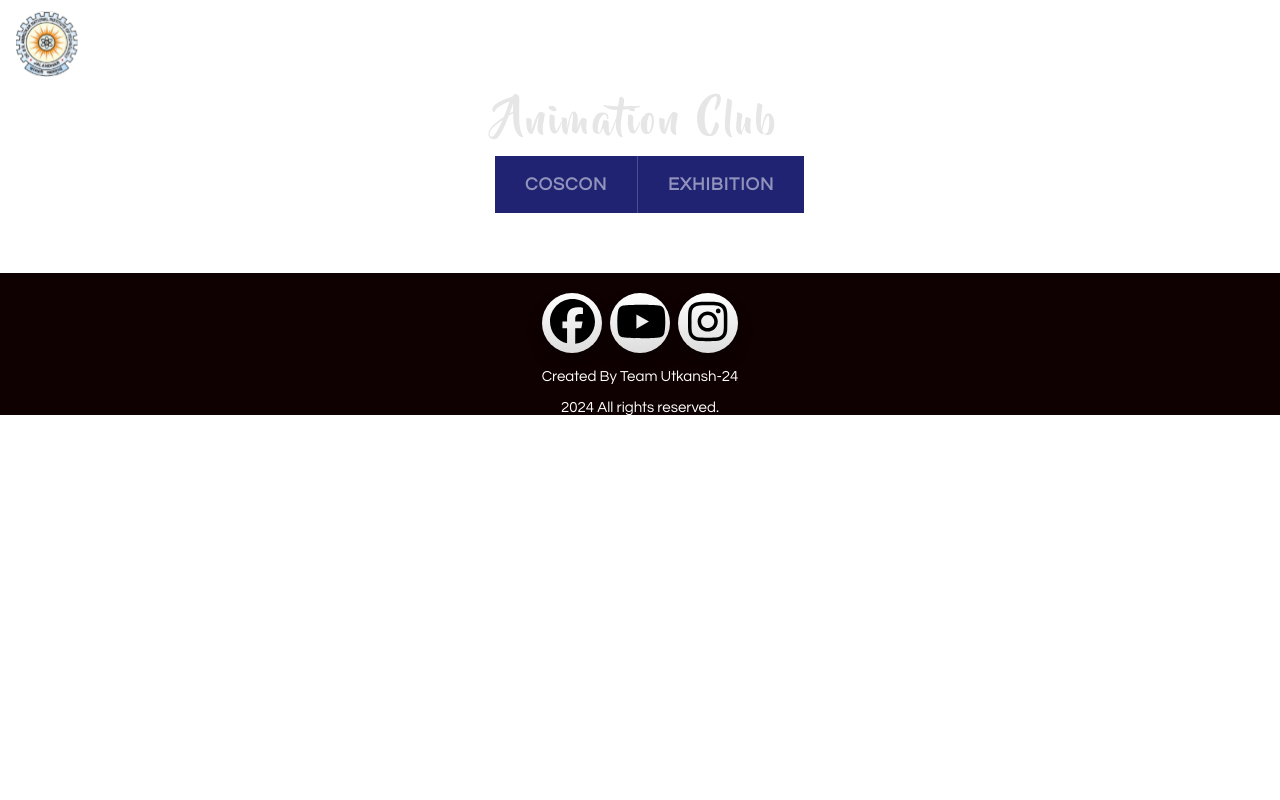
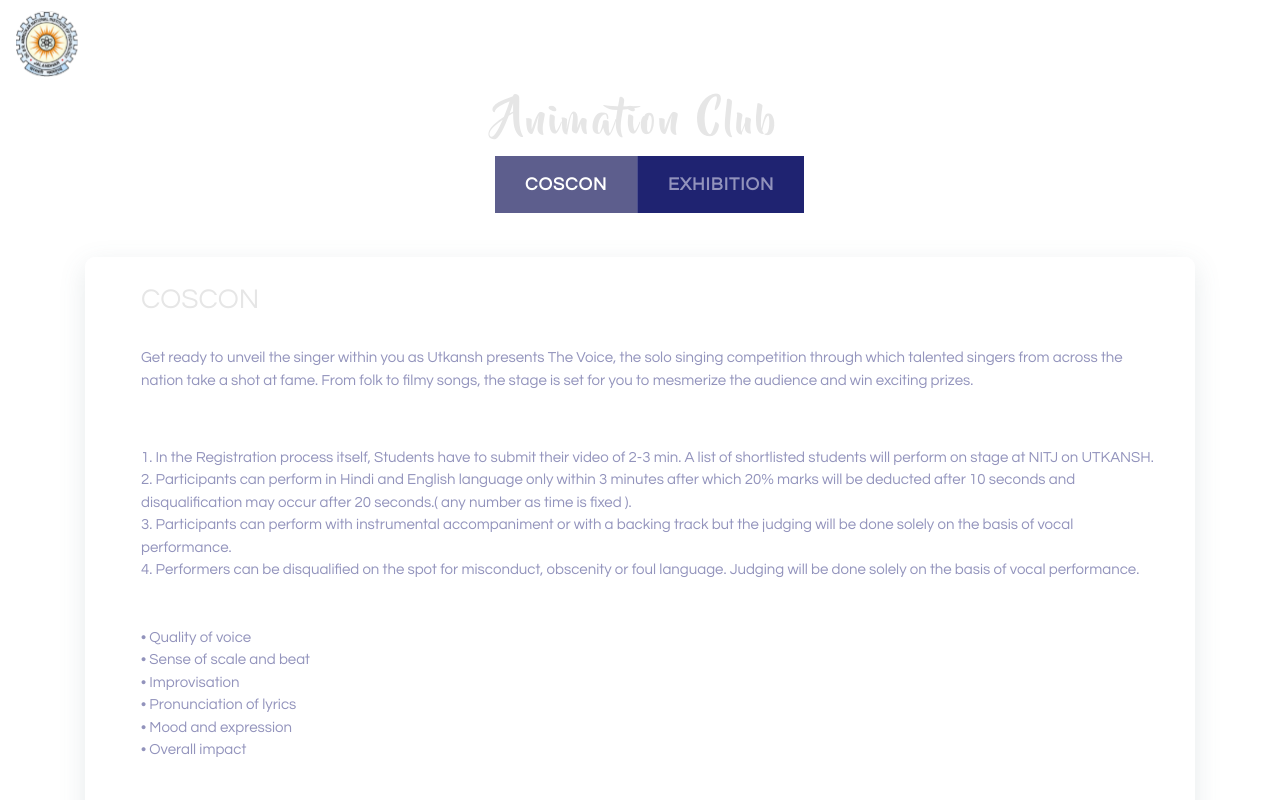
Before and after one commit to sheetalmehan/UTK24, a React (Create React App) app: page /Clubevents/Animation in a window 1280 px wide. Shown: the top 800 px of the page. Built offline with nearby package versions, Linux system fonts and the light colour scheme.

Commit message:
updated the code

```diff
--- a/src/USER/clubs and event/Animation.jsx
+++ b/src/USER/clubs and event/Animation.jsx
@@ -10,13 +10,13 @@ import '../css/style.css';
 import '../css/div_comming_css.css'
 export default function Animation() {
     const navigate = useNavigate();
-    const [activeTab, setActiveTab] = useState('step-one');
+    const [activeTab, setActiveTab] = useState('step-1');
 
 
     const [eventdetails, setEventdetails] = useState({
         eventId: '65d5e550d6dab049c797fe5c',
         minParticipants: 1,
-        maxParticipants: 1
+        maxParticipants: 100
 
     });
 
@@ -28,7 +28,7 @@ export default function Animation() {
             setEventdetails({
                 eventId: '65d5e550d6dab049c797fe5c',
                 minParticipants: 1,
-                maxParticipants: 1
+                maxParticipants: 100
             });
         }
 
--- a/src/USER/clubs and event/Movie.jsx
+++ b/src/USER/clubs and event/Movie.jsx
@@ -10,13 +10,13 @@ import '../css/style.css';
 import '../css/div_comming_css.css'
 export default function Movie() {
     const navigate = useNavigate();
-    const [activeTab, setActiveTab] = useState('step-one');
+    const [activeTab, setActiveTab] = useState('step-1');
 
 
     const [eventdetails, setEventdetails] = useState({
         eventId: '65d5b55366590253933c77ac',
         minParticipants: 1,
-        maxParticipants: 100
+        maxParticipants: 10
 
     });
 
@@ -28,7 +28,7 @@ export default function Movie() {
             setEventdetails({
                 eventId: '65d5b55366590253933c77ac',
                 minParticipants: 1,
-                maxParticipants: 100
+                maxParticipants: 10
             });
         }
         if (tabId === "step-2") {
--- a/src/USER/clubs and event/PhotoClub.jsx
+++ b/src/USER/clubs and event/PhotoClub.jsx
@@ -10,7 +10,7 @@ import '../css/style.css';
 import '../css/div_comming_css.css'
 export default function PhotoClub() {
     const navigate = useNavigate();
-    const [activeTab, setActiveTab] = useState('step-one');
+    const [activeTab, setActiveTab] = useState('step-1');
 
 
     const [eventdetails, setEventdetails] = useState({
--- a/src/USER/clubs and event/Sanskriti.jsx
+++ b/src/USER/clubs and event/Sanskriti.jsx
@@ -10,7 +10,7 @@ export default function Sanskriti() {
     const [eventdetails, setEventdetails] = useState({
         eventId: '65d5b945a8d0fcbeb3c7c1d6',
         minParticipants: 1,
-        maxParticipants: 100
+        maxParticipants: 4
 
     });
 
@@ -22,7 +22,7 @@ export default function Sanskriti() {
             setEventdetails({
                 eventId: '65d5b945a8d0fcbeb3c7c1d6',
                 minParticipants: 1,
-                maxParticipants: 100
+                maxParticipants: 4
             });
         }
 
```
